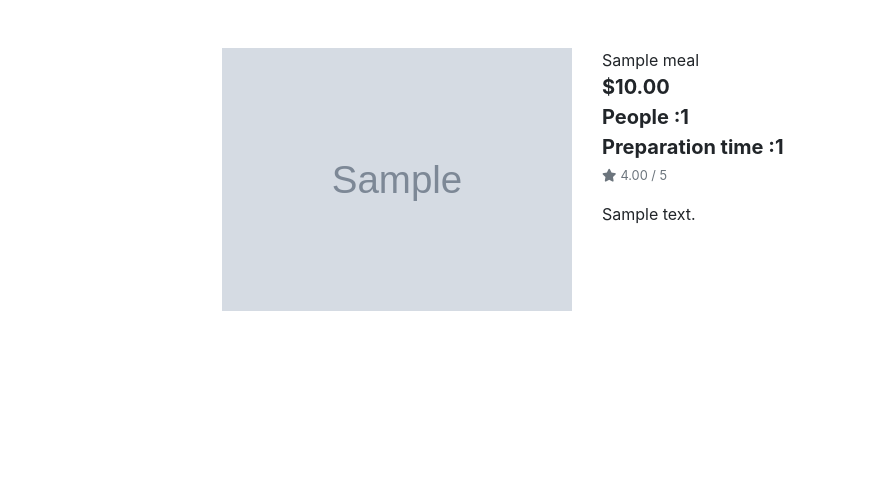
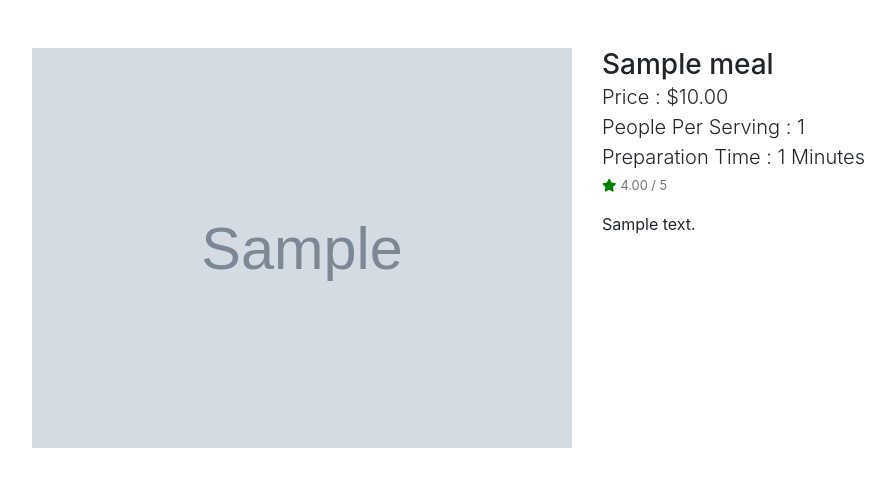
Before and after one commit to Code-Institute-Submissions/foodium_milestone_project_four, a Django app: page /meals/1 in a window 1280 px wide. Shown: the part 82-577 px from the top of the page, without its empty margins (53-948 px from the left). Run offline with Django 3.2, Linux system fonts and the light colour scheme; tables that the repository leaves empty hold one stand-in row (values such as "Sample post"); grey boxes marked "Sample" are stand-in pictures; some libraries are stand-ins or nearby versions.

Commit message:
Added some styling to meal_detail.html such as making the image larger

```diff
--- a/meals/templates/meals/meal_detail.html
+++ b/meals/templates/meals/meal_detail.html
@@ -12,7 +12,7 @@
 {% block content %}
     <div class="container">
         <div class="row">
-            <div class="col-12 col-md-6 col-lg-4 offset-lg-2">
+            <div class="col-12 col-md-6 col-lg-6">
                 <div class="meal_detail_image my-5">
                     {% if meal.image %}
                         <a href="{{ meal.image.url }}" target="_blank">
@@ -25,12 +25,12 @@
                     {% endif %}
                 </div>
             </div>
-            <div class="col-12 col-md-6 col-lg-4">
+            <div class="col-12 col-md-6 col-lg-6">
                 <div class="mb-5 mt-md-5">
-                    <p class="mb-0">{{ meal.name }}</p>
-                    <p class="lead mb-0 text-left font-weight-bold">${{ meal.price }}</p>
-                    <p class="lead mb-0 text-left font-weight-bold">People :{{ meal.people }}</p>
-                    <p class="lead mb-0 text-left font-weight-bold">Preparation time :{{ meal.preparation_time }}</p>
+                    <h3 class="mb-0">{{ meal.name }}</h3>
+                    <p class="lead mb-0 text-left">Price : ${{ meal.price }}</p>
+                    <p class="lead mb-0 text-left">People Per Serving : {{ meal.people }}</p>
+                    <p class="lead mb-0 text-left">Preparation Time : {{ meal.preparation_time }} Minutes</p>
                     {% if meal.rating %}
                         <small class="text-muted"><i class="fas fa-star mr-1"></i>{{ meal.rating }} / 5</small>
                     {% else %}
--- a/static/css/base.css
+++ b/static/css/base.css
@@ -94,9 +94,19 @@ nav form {
     overflow: hidden;
 }
 
-.meal_image a img {
+.meal_image a img,
+.meal_detail_image a img {
     width: 100%;
     height: 100%;
     object-fit: cover;
     display: block;
 }
+
+.meal_detail_image {
+    height: 25rem;
+    overflow: hidden;
+}
+
+.fa-star {
+    color: green;
+}
```
